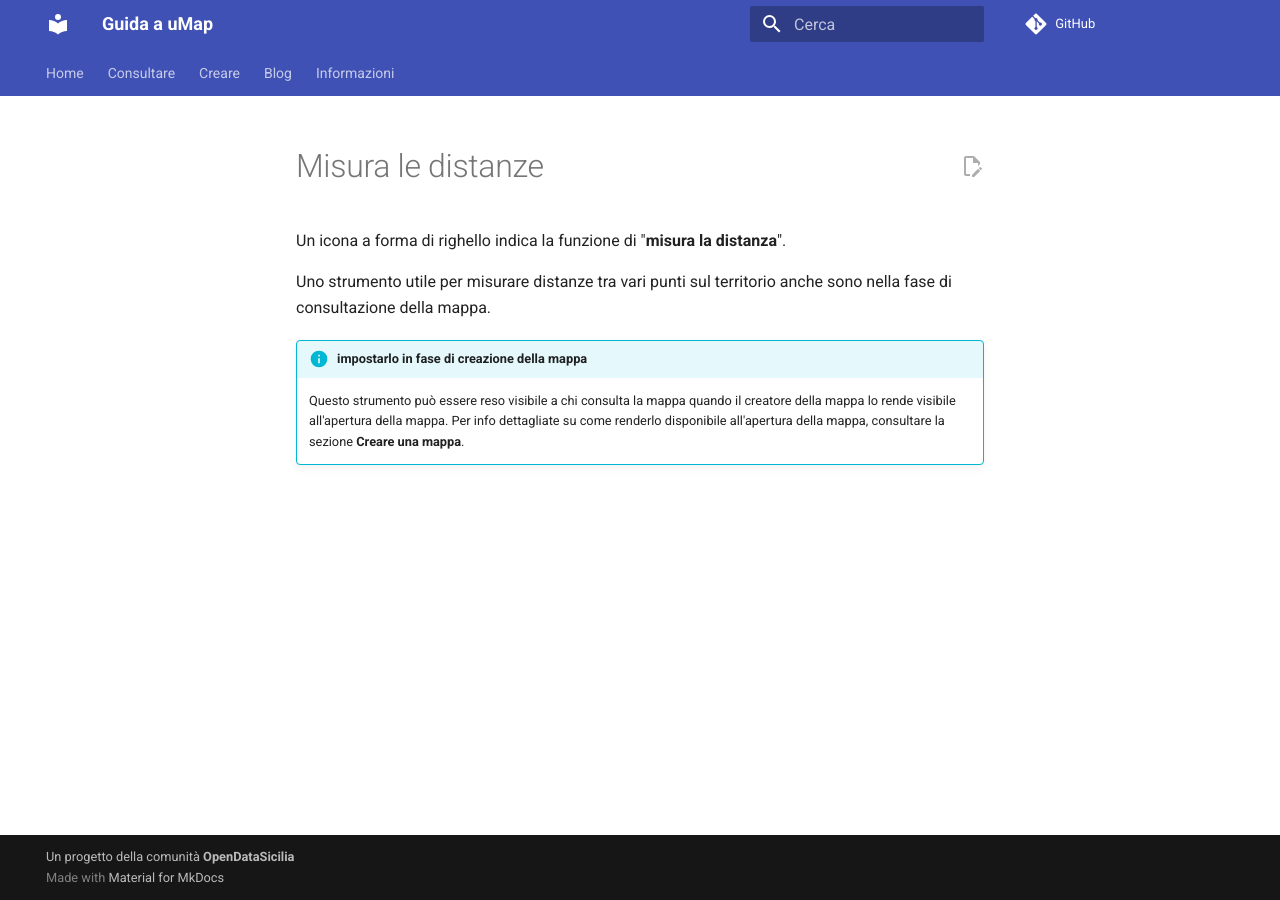
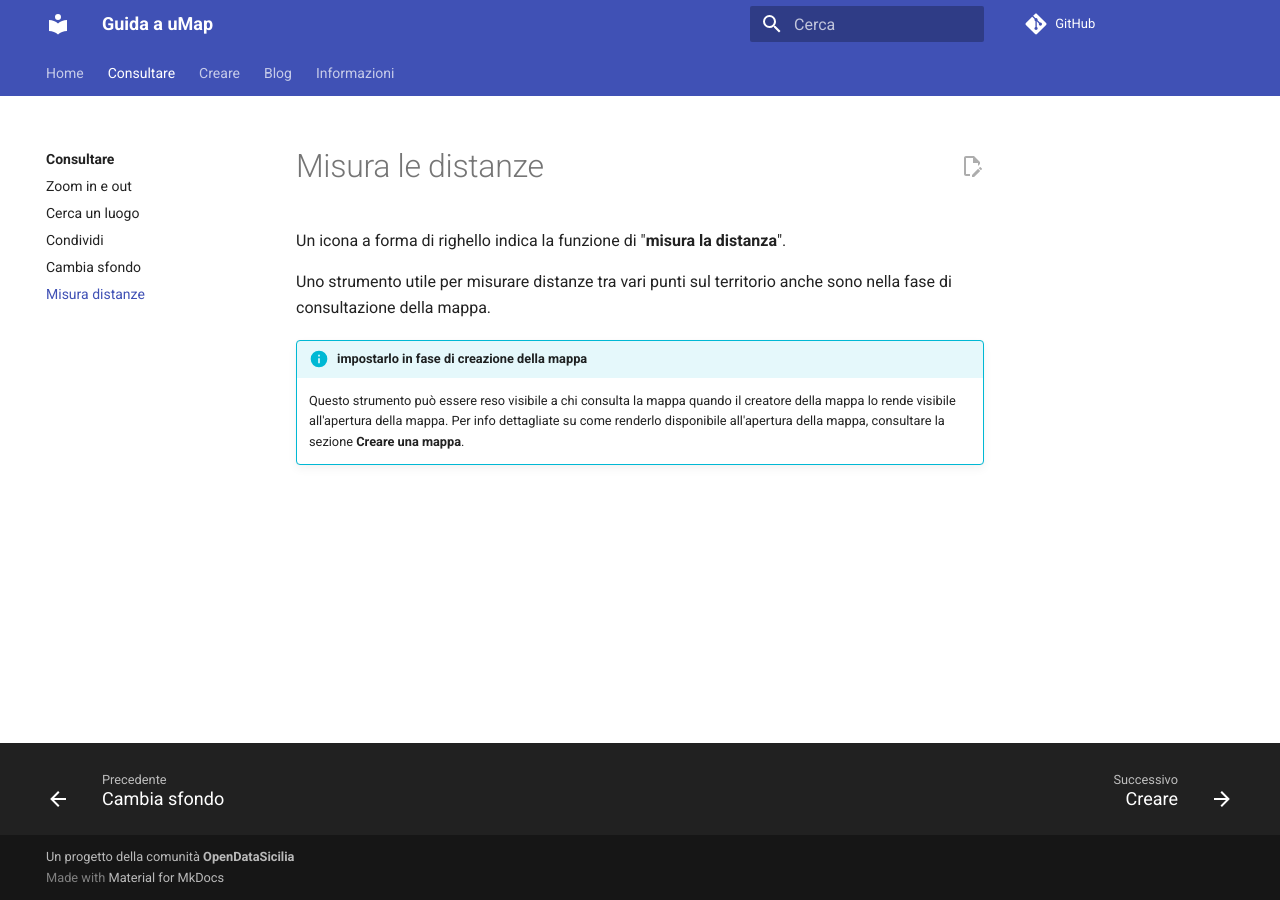
Before and after one commit to opendatasicilia/guida-umap, an MkDocs documentation site: the page built from docs/consultare/misura-distanze.md, in a window 1280 px wide. Built offline with MkDocs 1.6.1 and Material for MkDocs 9.7.7, drawn with Linux system fonts in a browser that asks for light colours; comment, search, counter and statistics services are not loaded.

Commit message:
Update mkdocs.yml

```diff
--- a/mkdocs.yml
+++ b/mkdocs.yml
@@ -33,6 +33,7 @@ nav:
     - Cerca un luogo: consultare/search-a-place.md
     - Condividi: consultare/condividi.md
     - Cambia sfondo: consultare/cambia-sfondo.md
+    - Misura distanze: consultare/misura-distanze.md
   - Creare:
     - Creare: creare/index.md
   - Blog: blog/index.md
```
